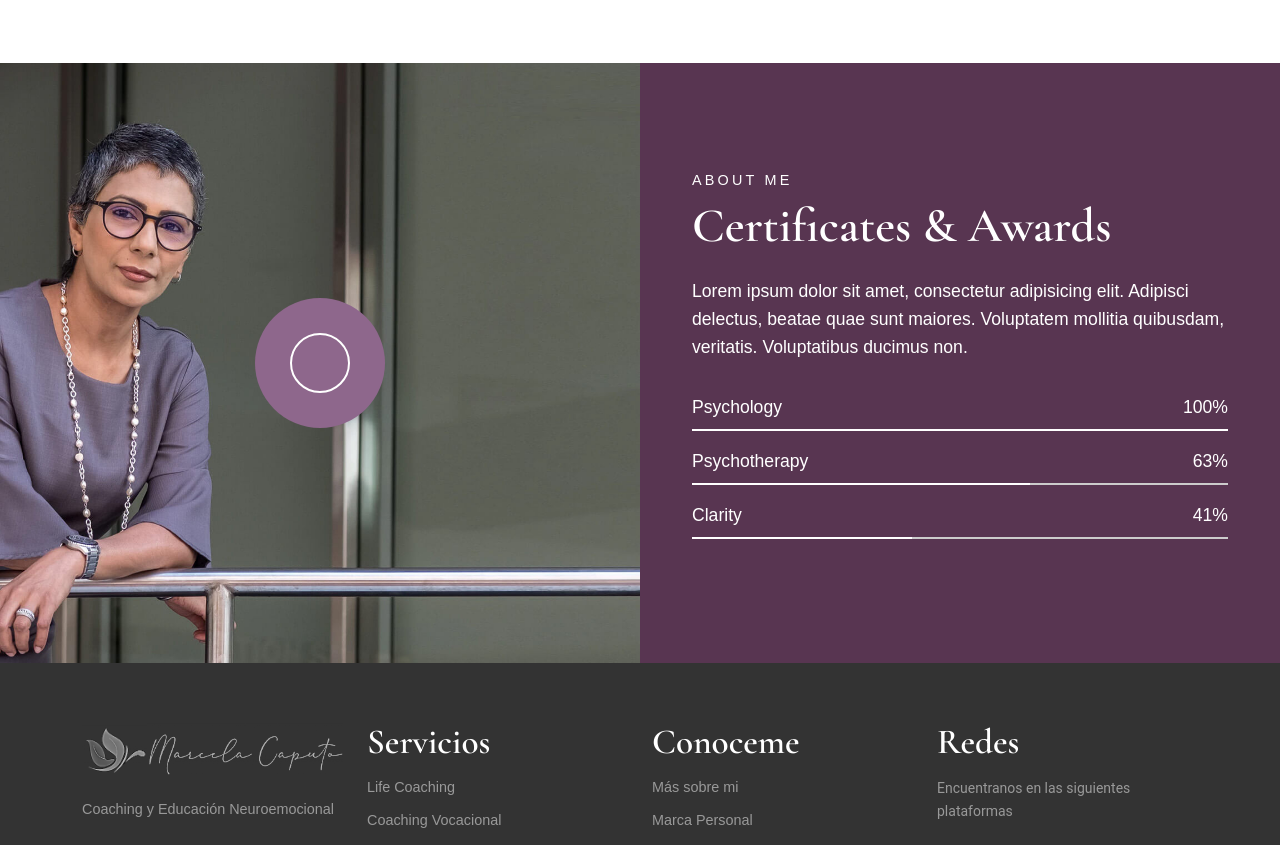
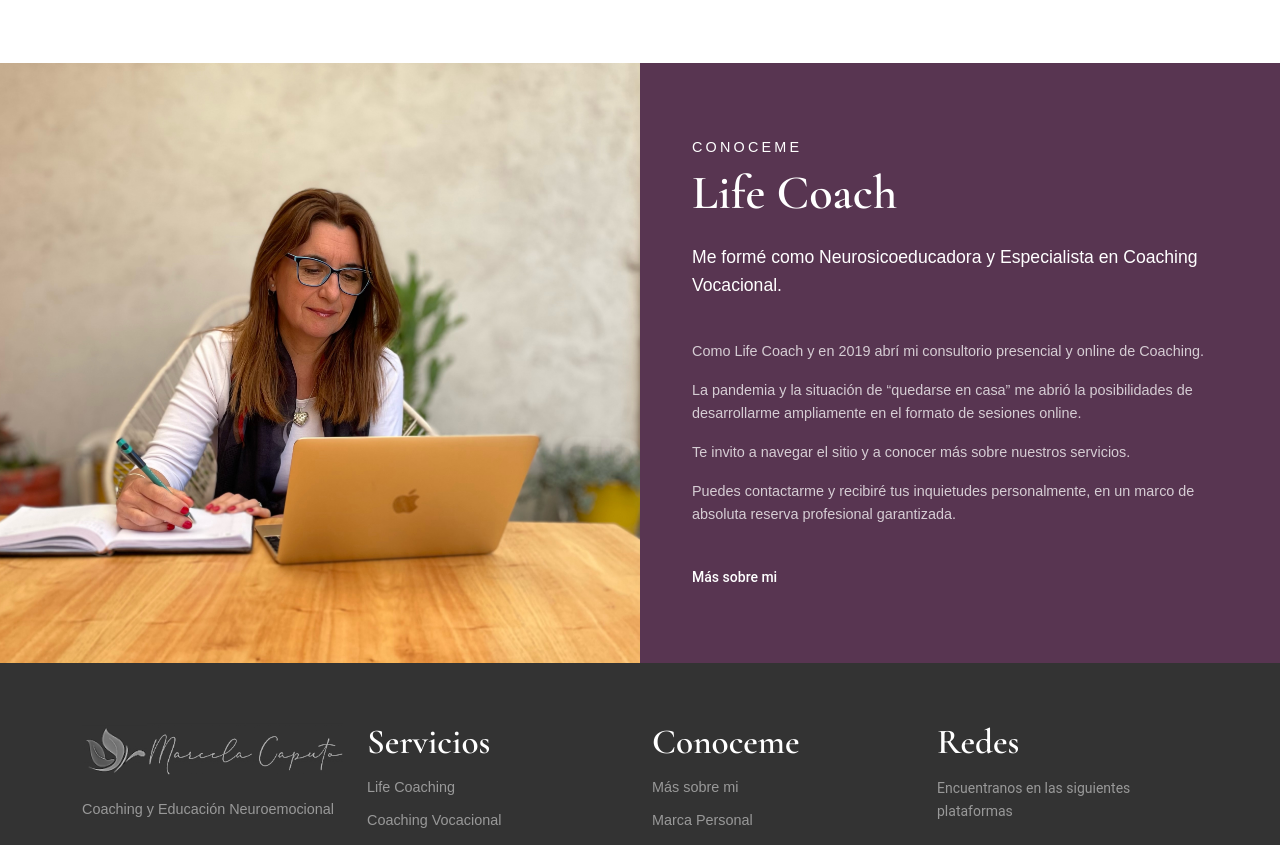
Before and after one commit to AgustinTafura/mc-coaching, a Next.js app: page / in a window 1280 px wide. Shown: the part 3520-4365 px from the top of the page. Built offline with nearby package versions, Linux system fonts and the light colour scheme; a web font is replaced by a local one.

Commit message:
aboutme updated

```diff
--- a/components/HomeAboutMe.js
+++ b/components/HomeAboutMe.js
@@ -8,73 +8,40 @@ const HomeAboutMe = () => {
                 <div className="row">
                     <div className="mbr-white col-md-12 video-col col-12 col-lg-6">
                         <div className="box">
-                            <div className="mbr-media show-modal align-center py-2" data-modal=".modalWindow">
+                            {/* <div className="mbr-media show-modal align-center py-2" data-modal=".modalWindow">
                                 <div className="icon-wrap">
                                     <span className="mbr-iconfont mobi-mbri-play mobi-mbri"></span>
                                 </div>
-                            </div>
+                            </div> */}
                         </div>
                     </div>
 
 
                     <div className="progress_elements col-lg-6">
-                        <h4 className="mbr-section-subtitle align-left mbr-regular mbr-fonts-style display-44">ABOUT ME</h4>
+                        <h4 className="mbr-section-subtitle align-left mbr-regular mbr-fonts-style display-44">CONOCEME</h4>
 
                         <h2 className="mbr-section-title pb-3 align-left mbr-bold mbr-fonts-style mbr-white display-22">
-                            Certificates
-                            &amp; Awards</h2>
-                        <h3 className="mbr-section-text pb-4 mbr-fonts-style align-left display-77">
-                            Lorem ipsum dolor sit amet, consectetur adipisicing elit. Adipisci delectus, beatae quae sunt
-                            maiores. Voluptatem mollitia quibusdam, veritatis. Voluptatibus ducimus non.</h3>
+                        Life Coach</h2>
+                        <p className="mbr-section-text pb-4 mbr-fonts-style align-left display-77 ">
+                            Me formé como Neurosicoeducadora y Especialista en Coaching Vocacional.
+                        </p>
+                        <p className="mbr-section-text pb-4 mbr-fonts-style align-left display-77 opacity-75 pb-md-0">
+                            Como Life Coach y en 2019 abrí mi consultorio presencial y online de Coaching.
+                        </p>
+                        <p className="mbr-section-text pb-4 mbr-fonts-style align-left display-77 opacity-75 pb-md-0 ">
+                            La pandemia y la situación de “quedarse en casa” me abrió la posibilidades de
+                            desarrollarme ampliamente en el formato de sesiones online.
+                        </p>
+                        <p className="mbr-section-text pb-4 mbr-fonts-style align-left display-77 opacity-75 pb-md-0 ">
+                            Te invito a navegar el sitio y a conocer más sobre nuestros servicios.
+                        </p>
+                        <p className="mbr-section-text pb-4 mbr-fonts-style align-left display-77 opacity-75 pb-md-4 ">
+                            Puedes contactarme y recibiré tus inquietudes personalmente, en un marco de absoluta reserva
+                            profesional garantizada.
+                        </p>
 
+                        <a href="/conoceme" style={{color: "white",fontWeight: "500",marginTop: "1rem"}}>Más sobre mi</a>
 
-                        <div className="progress1 pb-3">
-                            <div className="title-wrap">
-                                <div className="progressbar-title mbr-fonts-style display-77">
-                                    <p>Psychology</p>
-                                </div>
-                                <div className="progress_value mbr-fonts-style display-77">
-                                    <div className="progressbar-number"></div>
-                                    <span>%</span>
-                                </div>
-                            </div>
-                            <div className="progress">
-                                <div className="progress-bar progress-bar-1" role="progressbar" aria-valuenow="100"
-                                    aria-valuemin="0" aria-valuemax="100"></div>
-                            </div>
-                        </div>
-
-                        <div className="progress2 pb-3">
-                            <div className="title-wrap">
-                                <div className="progressbar-title mbr-fonts-style display-77">
-                                    <p>Psychotherapy</p>
-                                </div>
-                                <div className="progress_value mbr-fonts-style display-77">
-                                    <div className="progressbar-number"></div>
-                                    <span>%</span>
-                                </div>
-                            </div>
-                            <div className="progress">
-                                <div className="progress-bar progress-bar-2" role="progressbar" aria-valuenow="100"
-                                    aria-valuemin="0" aria-valuemax="100"></div>
-                            </div>
-                        </div>
-
-                        <div className="progress3 pb-3">
-                            <div className="title-wrap">
-                                <div className="progressbar-title mbr-fonts-style display-77">
-                                    <p>Clarity</p>
-                                </div>
-                                <div className="progress_value mbr-fonts-style display-77">
-                                    <div className="progressbar-number"></div>
-                                    <span>%</span>
-                                </div>
-                            </div>
-                            <div className="progress">
-                                <div className="progress-bar progress-bar-3" role="progressbar" aria-valuenow="100"
-                                    aria-valuemin="0" aria-valuemax="100"></div>
-                            </div>
-                        </div>
                     </div>
                 </div>
             </div>
--- a/styles/style1.css
+++ b/styles/style1.css
@@ -121,13 +121,14 @@ section {
 .align-right {
   text-align: right; }
 
-@media (max-width: 767px) {
+@media (max-width: 992px) {
   .align-left,
   .align-center,
   .align-right,
   .mbr-section-btn,
   .mbr-section-title {
-    text-align: center; } }
+    text-align: center; }
+}
 /*! Font-weight  */
 .mbr-light {
   font-weight: 200; }
```
Also changed, not shown: public/img/me.jpg (added), styles/mbr-additional.css.
